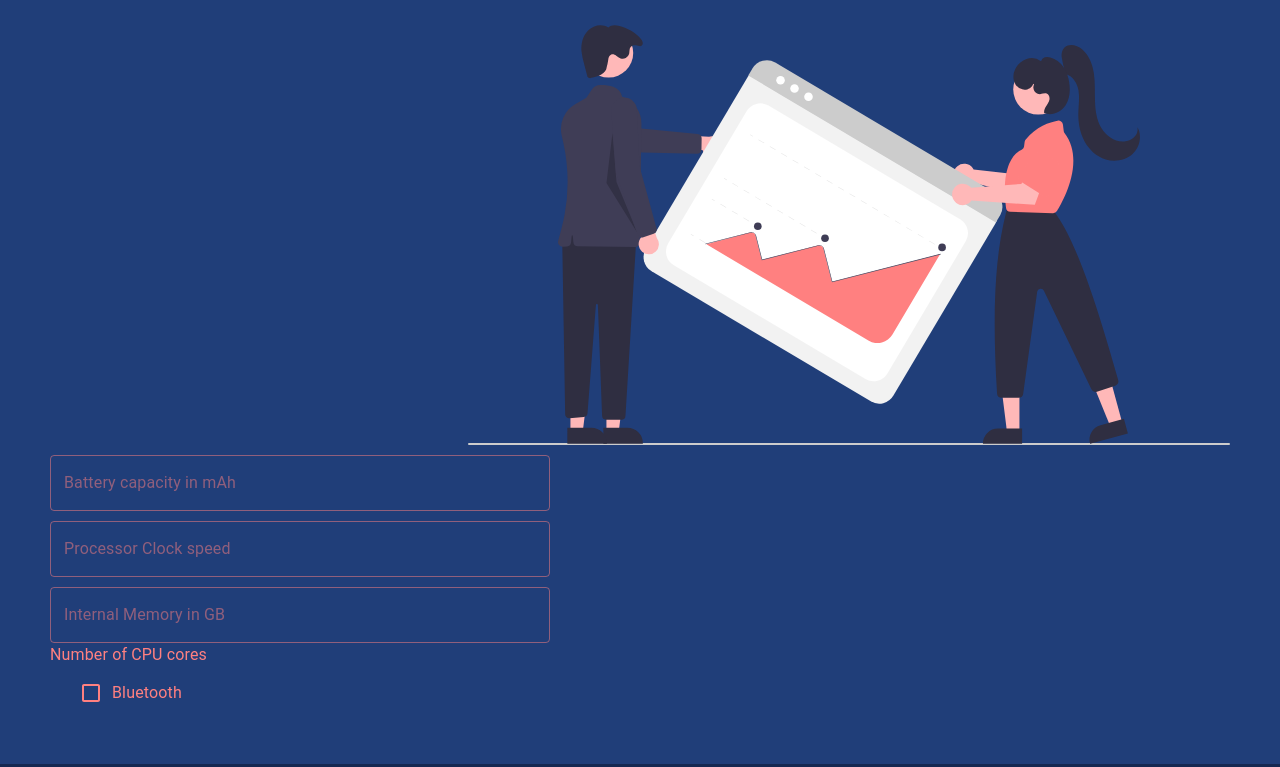
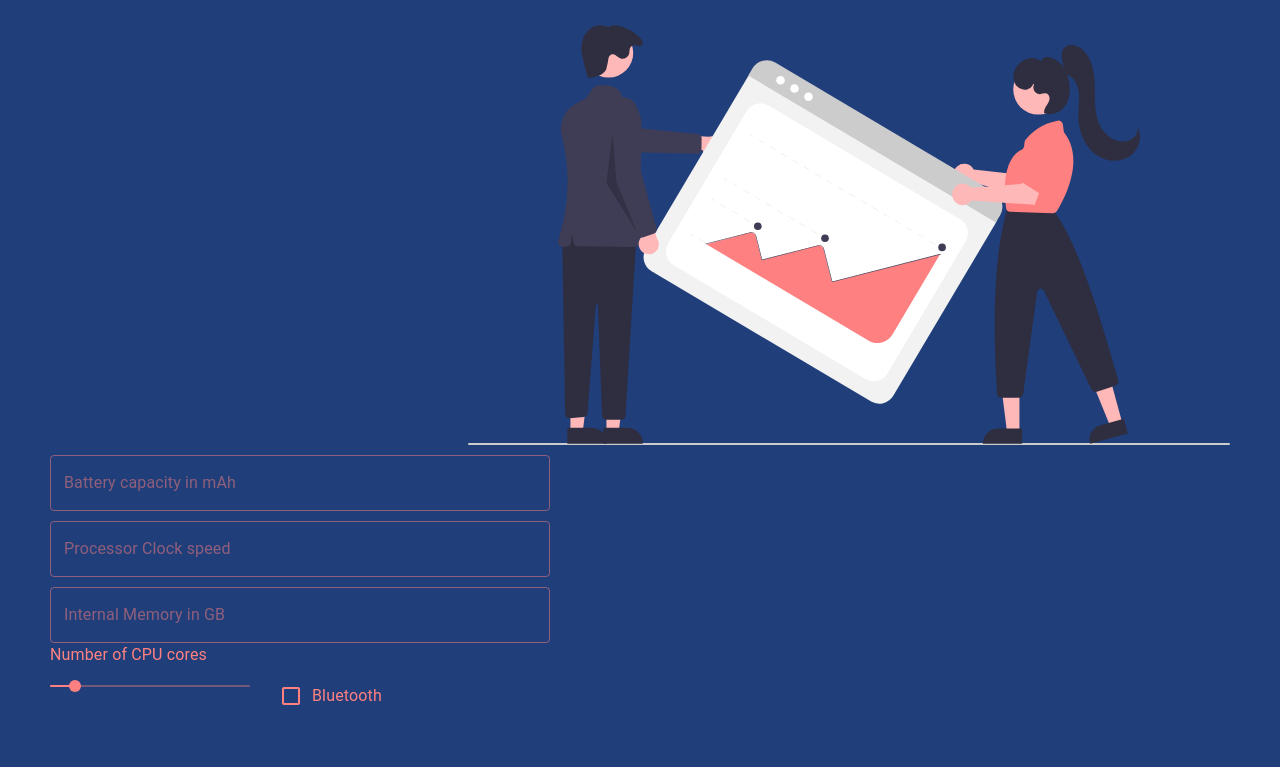
Before and after one commit to A-Gr-A/Mobile-Price-Prediction, a React (Create React App) app in the folder client/: page / in a window 1280 px wide. Shown: the part 295-1062 px from the top of the page. Built offline with nearby package versions, Linux system fonts and the light colour scheme.

Commit message:
fixed component spelling error

```diff
--- a/client/src/components/CustomSlider.js
+++ b/client/src/components/CustomSlider.js
@@ -2,7 +2,7 @@ import React from 'react'
 import Slider from "@material-ui/core/Slider"
 import Typography from "@material-ui/core/Typography"
 import { withStyles } from '@material-ui/core'
-const mySlider = withStyles({
+const MySlider = withStyles({
     root:{
         color:"#ff8080",
         height: 2,
@@ -21,7 +21,7 @@ export default function CustomSlider(){
         <Typography id="discrete-slider-small-steps" gutterBottom>
            <span style={{color:"#ff8080", marginTop:"20px"}}>Number of CPU cores</span>
         </Typography>
-        <mySlider />
+        <MySlider  style={{width:"200px"}} defaultValue={1} max={8} valueLabelDisplay='auto'/>
         </>
     )
 }
--- a/client/src/components/UserForm.js
+++ b/client/src/components/UserForm.js
@@ -91,6 +91,9 @@ const CssTextField = withStyles({
     '& .MuiInput-underline:after': {
       borderBottomColor: 'green',
     },
+    "& .MuiFilledInput-root":{
+      color:"#ff8080"
+    },
     '& .MuiOutlinedInput-root': {
       '& fieldset': {
         borderColor: 'rgba(255, 128, 128, 0.5)',
@@ -101,6 +104,7 @@ const CssTextField = withStyles({
       '&.Mui-focused fieldset': {
         borderColor: '#ff8080',
       },
+
     },
     '& .MuiOutlinedInput-input': {
       color:'#ff8080'
```
